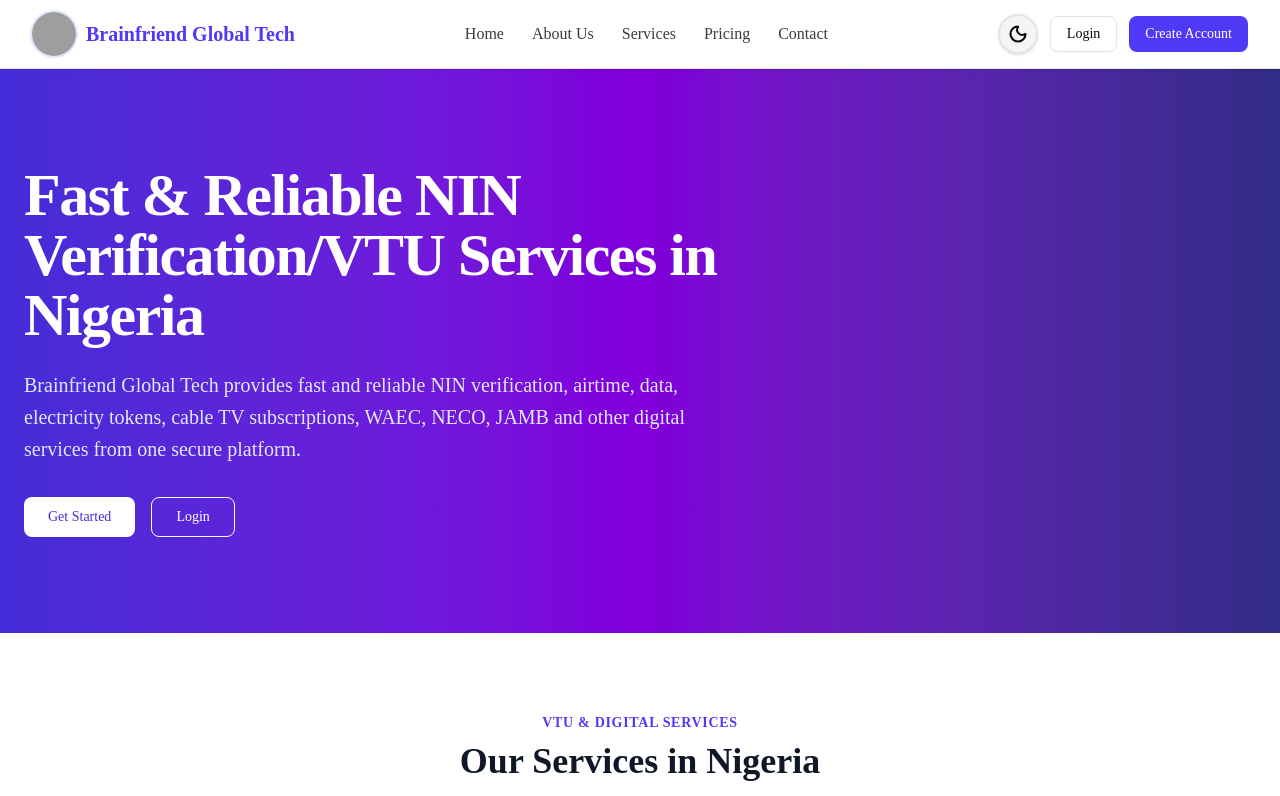
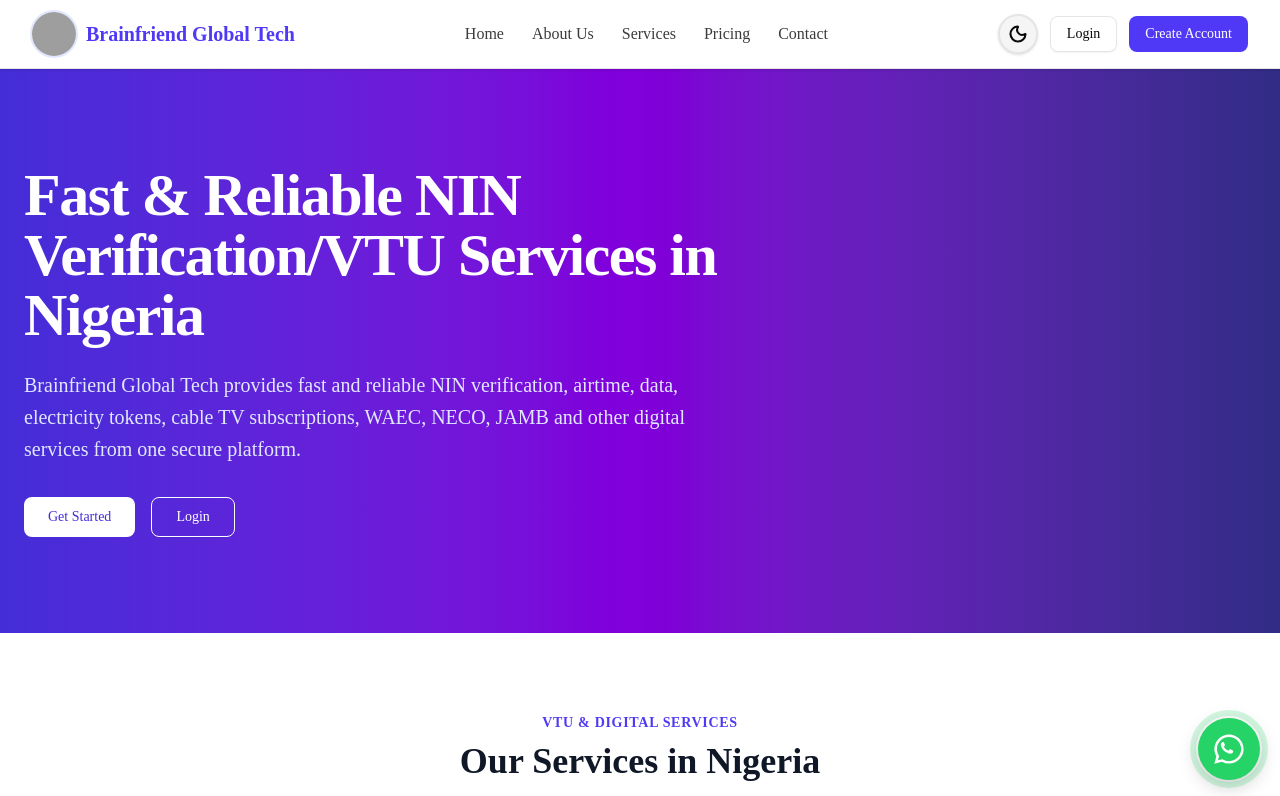
Before and after one commit to Brainfriend4life/brainfriendtech, a Next.js app: page / in a window 1280 px wide. Shown: the top 796 px of the page. Built offline with nearby package versions, Linux system fonts and the light colour scheme; no server answers; grey boxes are pictures that could not be loaded.

Commit message:
add files

```diff
--- a/app/layout.tsx
+++ b/app/layout.tsx
@@ -7,6 +7,7 @@
 import { Toaster } from "react-hot-toast";
 import UpdatePrompt from "@/components/pwa/UpdatePrompt";
 import SplashGate from "@/components/SplashGate";
+import WhatsAppButton from "@/components/WhatsAppButton";
 
 const geistSans = Geist({
   variable: "--font-geist-sans",
@@ -150,6 +151,7 @@
           <Toaster position="top-right" />
           <UpdatePrompt />
         </ThemeProvider>
+         <WhatsAppButton />
       </body>
     </html>
   );
--- /dev/null
+++ b/components/WhatsAppButton.tsx
@@ -0,0 +1,28 @@
+export default function WhatsAppButton() {
+  const whatsappNumber = "2348143542037";
+
+  const message = encodeURIComponent(
+    "Hello Brainfriend Global Tech, I need assistance with your services."
+  );
+
+  return (
+    <a
+      href={`https://wa.me/${whatsappNumber}?text=${message}`}
+      target="_blank"
+      rel="noopener noreferrer"
+      aria-label="Chat with Brainfriend Global Tech on WhatsApp"
+      className="fixed bottom-5 right-5 z-50 flex h-[62px] w-[62px] items-center justify-center rounded-full bg-[#25D366] shadow-[0_6px_20px_rgba(0,0,0,0.22)] transition-all duration-300 hover:scale-110 hover:shadow-[0_8px_28px_rgba(0,0,0,0.28)]"
+    >
+      <span className="absolute inset-[-8px] rounded-full border-[6px] border-[#25D366]/20" />
+
+      <svg
+        viewBox="0 0 32 32"
+        className="relative h-9 w-9 fill-white"
+        aria-hidden="true"
+      >
+        <path d="M19.11 17.04c-.27-.14-1.58-.78-1.83-.87-.25-.09-.43-.14-.61.14-.18.27-.7.87-.86 1.05-.16.18-.32.2-.59.07-.27-.14-1.13-.42-2.15-1.33-.79-.7-1.33-1.57-1.49-1.84-.16-.27-.02-.42.12-.56.12-.12.27-.32.41-.48.14-.16.18-.27.27-.45.09-.18.05-.34-.02-.48-.07-.14-.61-1.47-.84-2.01-.22-.53-.45-.46-.61-.47h-.52c-.18 0-.48.07-.73.34-.25.27-.96.94-.96 2.29s.98 2.66 1.11 2.84c.14.18 1.93 2.95 4.68 4.14.65.28 1.16.45 1.55.58.65.21 1.24.18 1.71.11.52-.08 1.58-.65 1.81-1.27.22-.62.22-1.15.16-1.27-.07-.11-.25-.18-.52-.32z" />
+        <path d="M16.02 3C8.84 3 3 8.84 3 16.02c0 2.3.6 4.54 1.74 6.52L3 29l6.62-1.72a12.97 12.97 0 0 0 6.4 1.68h.01C23.2 28.96 29 23.13 29 16.02 29 8.84 23.2 3 16.02 3zm0 23.79h-.01a10.8 10.8 0 0 1-5.5-1.5l-.39-.23-3.93 1.02 1.05-3.83-.25-.4a10.75 10.75 0 1 1 9.03 4.94z" />
+      </svg>
+    </a>
+  );
+}
```
